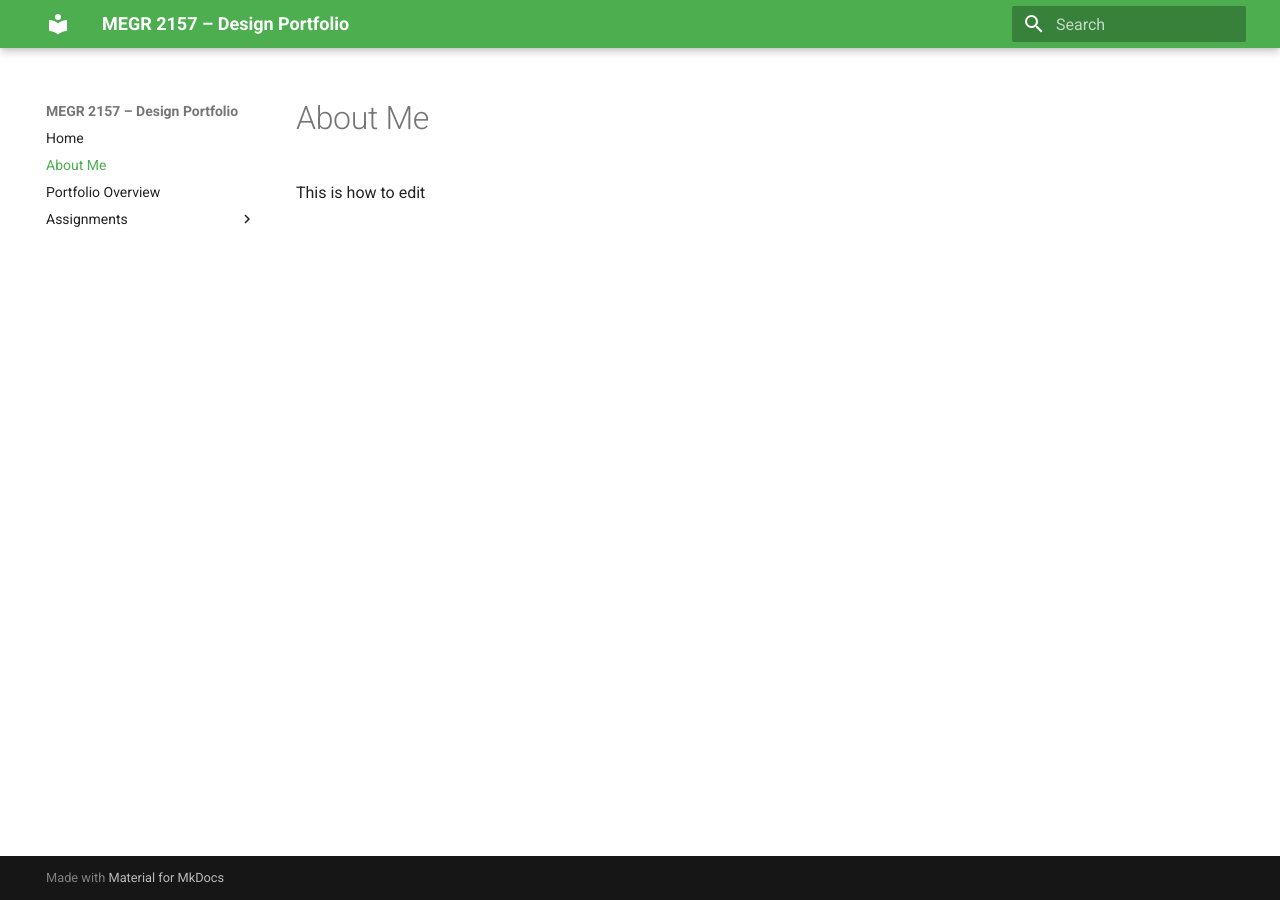
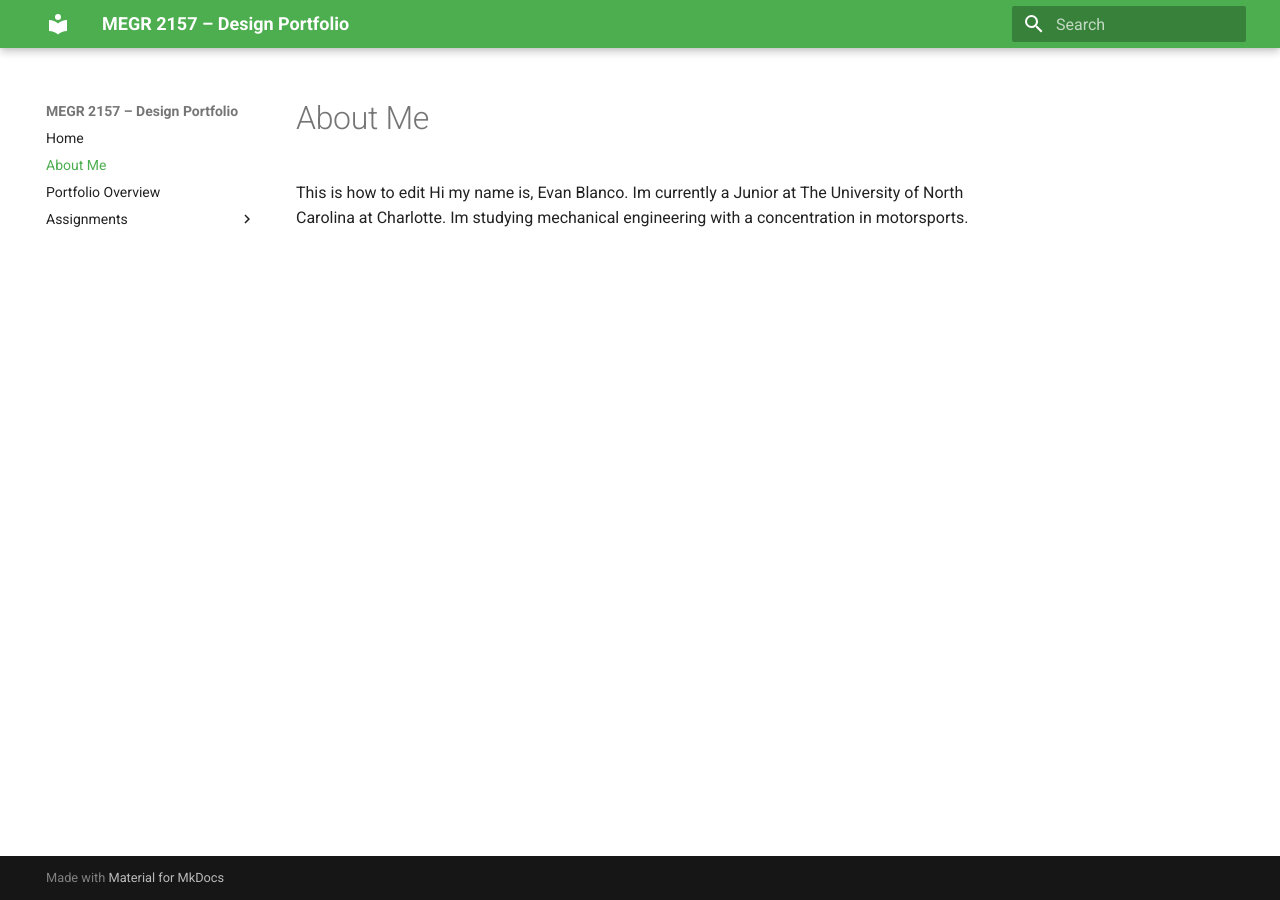
Before and after one commit to EvanBlanco12/portfolio, an MkDocs documentation site: the page built from docs/aboutme/index.md, in a window 1280 px wide. Built offline with MkDocs 1.6.1 and Material for MkDocs 9.7.7, drawn with Linux system fonts in a browser that asks for light colours.

Commit message:
Add personal introduction to About Me section

```diff
--- a/docs/aboutme/index.md
+++ b/docs/aboutme/index.md
@@ -1,2 +1,3 @@
 #About Me
 This is how to edit
+Hi my name is, Evan Blanco. Im currently a Junior at The University of North Carolina at Charlotte. Im studying mechanical engineering with a concentration in motorsports.
```
